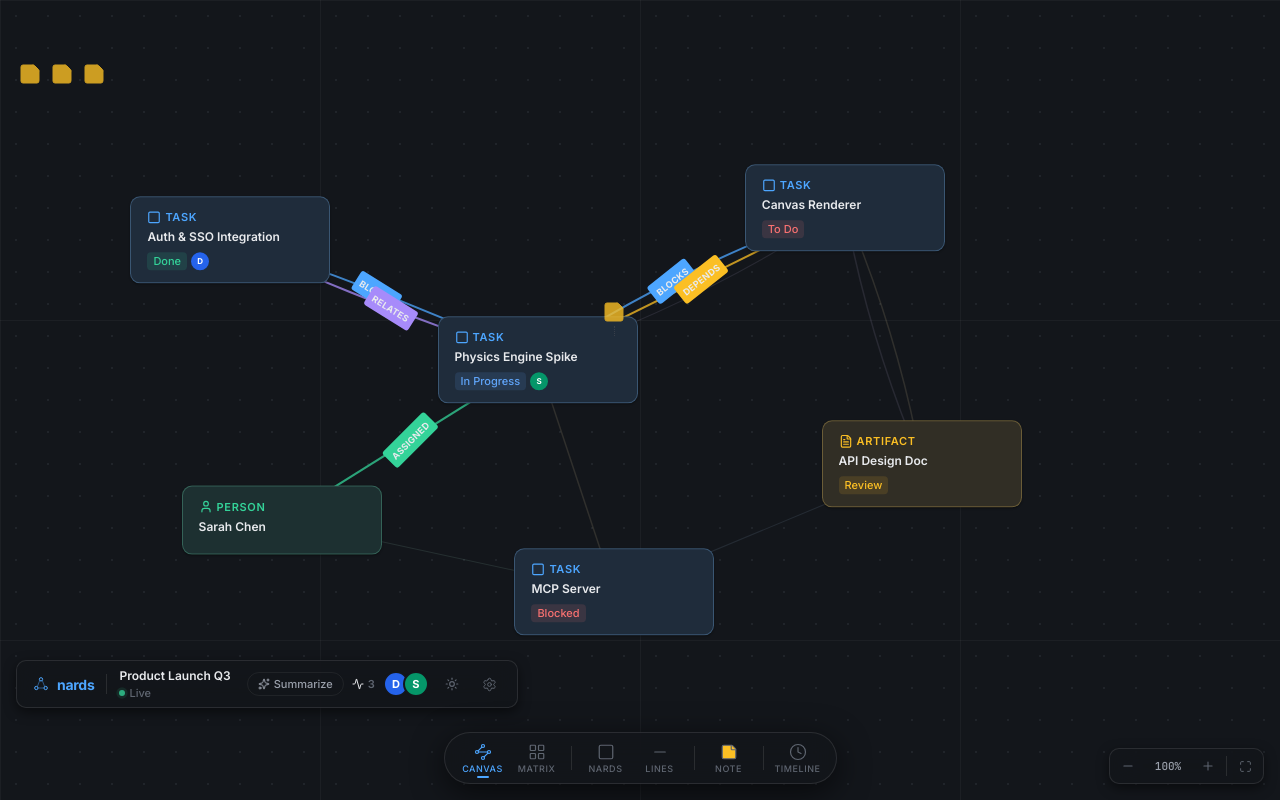
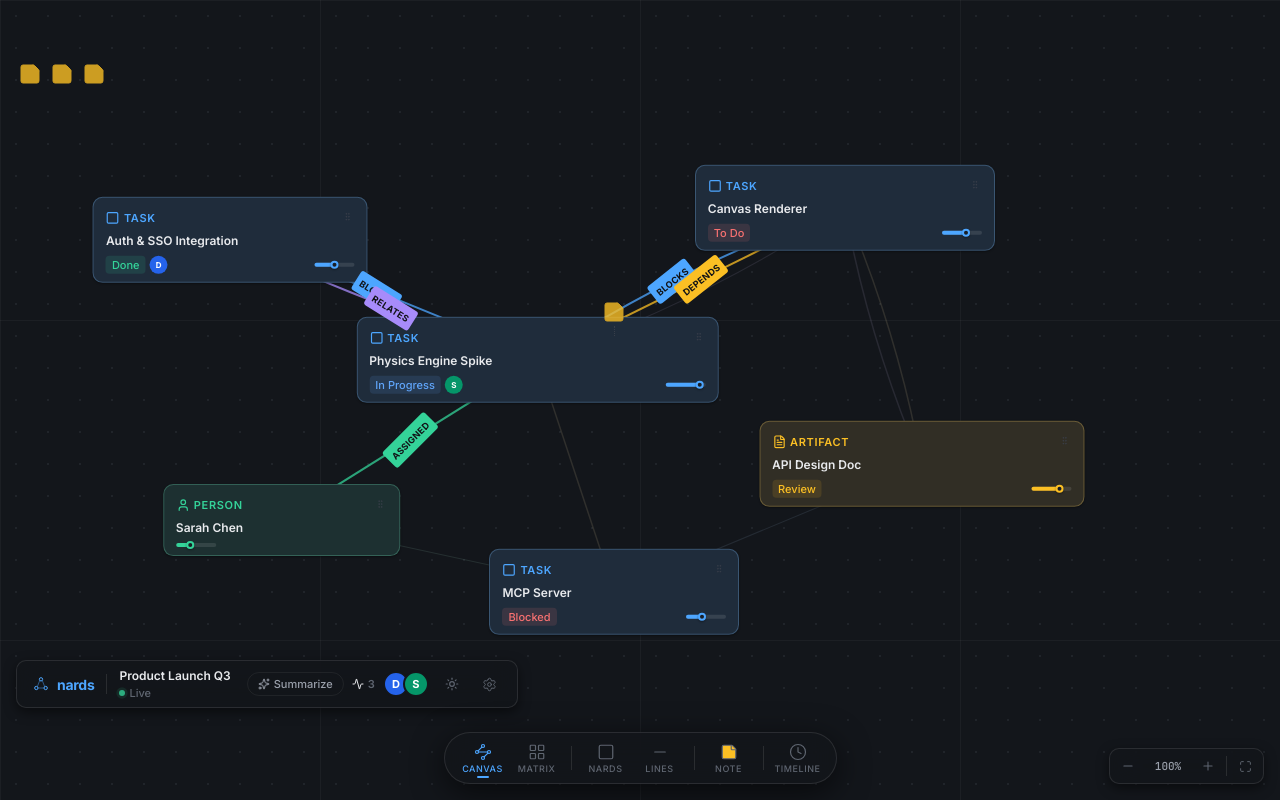
Before and after one commit to themightyboosh/nords, a React (Vite) app in the folder client-alt/: page / in a window 1280 px wide. Built offline with nearby package versions, Linux system fonts and the light colour scheme.

Commit message:
feat: Resizable nard cards with spectrum, label contrast token, titlebar with drag grip

```diff
--- a/client-alt/src/components/Canvas/CanvasMock.css
+++ b/client-alt/src/components/Canvas/CanvasMock.css
@@ -125,7 +125,7 @@
   font-weight: var(--nards-font-weight-bold);
   letter-spacing: 0.03em;
   text-transform: uppercase;
-  color: var(--nards-color-bg-base);
+  color: var(--nards-color-label-on-color);
 }
 
 /* ═══════════════════════════════════════════════ */
@@ -136,11 +136,12 @@
   position: absolute;
   transform: translate(-50%, -50%);
   z-index: 12;
-  width: 200px;
+  /* width set inline based on size */
+  min-width: 150px;
   border-width: 1px;
   border-style: solid;
   border-radius: var(--nards-radius-lg);
-  padding: var(--nards-space-md) var(--nards-space-lg);
+  padding: var(--nards-space-sm) var(--nards-space-md);
   box-shadow: var(--nards-shadow-sm);
   cursor: pointer;
   user-select: none;
@@ -158,11 +159,30 @@
   z-index: 13;
 }
 
+/* Title bar — contains header + resize handle */
+.nards-node__titlebar {
+  display: flex;
+  align-items: center;
+  justify-content: space-between;
+  margin-bottom: var(--nards-space-xs);
+}
+
 .nards-node__header {
   display: flex;
   align-items: center;
   gap: var(--nards-space-xs);
-  margin-bottom: var(--nards-space-xs);
+}
+
+.nards-node__resize-handle {
+  color: var(--nards-color-text-disabled);
+  cursor: ew-resize;
+  padding: 2px;
+  border-radius: var(--nards-radius-sm);
+  transition: color 0.15s ease;
+}
+
+.nards-node__resize-handle:hover {
+  color: var(--nards-color-text-secondary);
 }
 
 .nards-node__type-label {
@@ -182,6 +202,14 @@
   -webkit-line-clamp: 2;
   -webkit-box-orient: vertical;
   overflow: hidden;
+}
+
+/* Footer — status/assignee + spectrum */
+.nards-node__footer {
+  display: flex;
+  align-items: center;
+  justify-content: space-between;
+  gap: var(--nards-space-sm);
 }
 
 .nards-node__meta {
--- a/client-alt/src/components/Canvas/CanvasMock.tsx
+++ b/client-alt/src/components/Canvas/CanvasMock.tsx
@@ -1,5 +1,6 @@
 import React, { useState } from 'react';
-import { Square, User, FileText, Plus, Minus, Maximize, StickyNote } from 'lucide-react';
+import { Square, User, FileText, Plus, Minus, Maximize, StickyNote, GripVertical } from 'lucide-react';
+import Spectrum from '../Spectrum/Spectrum';
 import './CanvasMock.css';
 
 interface NardData {
@@ -15,6 +16,8 @@ interface NardData {
   x: number;
   y: number;
   note?: string;
+  /** Relative size 0–1 (maps to 75%–200% container scale). Semantic: importance, cost, etc. */
+  size: number;
 }
 
 interface TetherData {
@@ -28,12 +31,12 @@ interface TetherData {
 }
 
 const NARDS: NardData[] = [
-  { id: 'n1', title: 'Auth & SSO Integration', type: 'Task', typeIcon: Square, typeColor: '#4da6ff', status: 'Done', statusColor: 'var(--nards-color-success)', assignee: 'D', assigneeColor: '#2563eb', x: 18, y: 30 },
-  { id: 'n2', title: 'Physics Engine Spike', type: 'Task', typeIcon: Square, typeColor: '#4da6ff', status: 'In Progress', statusColor: 'var(--nards-color-info)', assignee: 'S', assigneeColor: '#059669', x: 42, y: 45, note: 'Benchmark at 500+ nodes' },
-  { id: 'n3', title: 'Canvas Renderer', type: 'Task', typeIcon: Square, typeColor: '#4da6ff', status: 'To Do', statusColor: 'var(--nards-color-danger)', x: 66, y: 26 },
-  { id: 'n4', title: 'Sarah Chen', type: 'Person', typeIcon: User, typeColor: '#34d399', x: 22, y: 65 },
-  { id: 'n5', title: 'API Design Doc', type: 'Artifact', typeIcon: FileText, typeColor: '#fbbf24', status: 'Review', statusColor: 'var(--nards-color-warning)', x: 72, y: 58 },
-  { id: 'n6', title: 'MCP Server', type: 'Task', typeIcon: Square, typeColor: '#4da6ff', status: 'Blocked', statusColor: 'var(--nards-color-danger)', x: 48, y: 74 },
+  { id: 'n1', title: 'Auth & SSO Integration', type: 'Task', typeIcon: Square, typeColor: '#4da6ff', status: 'Done', statusColor: 'var(--nards-color-success)', assignee: 'D', assigneeColor: '#2563eb', x: 18, y: 30, size: 0.5 },
+  { id: 'n2', title: 'Physics Engine Spike', type: 'Task', typeIcon: Square, typeColor: '#4da6ff', status: 'In Progress', statusColor: 'var(--nards-color-info)', assignee: 'S', assigneeColor: '#059669', x: 42, y: 45, note: 'Benchmark at 500+ nodes', size: 0.85 },
+  { id: 'n3', title: 'Canvas Renderer', type: 'Task', typeIcon: Square, typeColor: '#4da6ff', status: 'To Do', statusColor: 'var(--nards-color-danger)', x: 66, y: 26, size: 0.6 },
+  { id: 'n4', title: 'Sarah Chen', type: 'Person', typeIcon: User, typeColor: '#34d399', x: 22, y: 65, size: 0.35 },
+  { id: 'n5', title: 'API Design Doc', type: 'Artifact', typeIcon: FileText, typeColor: '#fbbf24', status: 'Review', statusColor: 'var(--nards-color-warning)', x: 72, y: 58, size: 0.7 },
+  { id: 'n6', title: 'MCP Server', type: 'Task', typeIcon: Square, typeColor: '#4da6ff', status: 'Blocked', statusColor: 'var(--nards-color-danger)', x: 48, y: 74, size: 0.4 },
 ];
 
 const TETHERS: TetherData[] = [
@@ -218,18 +221,26 @@ const CanvasMock: React.FC<CanvasMockProps> = ({ onNardClick, selectedNard }) =>
                 style={{
                   left: `${nard.x}%`,
                   top: `${nard.y}%`,
+                  width: `${200 * (0.75 + nard.size * 1.25)}px`,
                   backgroundColor: `color-mix(in srgb, ${nard.typeColor} 10%, var(--nards-color-bg-surface))`,
                   borderColor: `color-mix(in srgb, ${nard.typeColor} 20%, var(--nards-color-border-default))`,
                 }}
                 onClick={() => onNardClick(nard.id)}
               >
+                {/* Title bar with drag-resize handle */}
+                <div className="nards-node__titlebar">
                   <div className="nards-node__header">
                     <Icon size={14} strokeWidth={2} color={nard.typeColor} />
                     <span className="nards-node__type-label" style={{ color: nard.typeColor }}>
                       {nard.type}
                     </span>
                   </div>
+                  <div className="nards-node__resize-handle" title="Drag to resize (importance/cost)">
+                    <GripVertical size={10} strokeWidth={1.5} />
+                  </div>
+                </div>
                 <h3 className="nards-node__title">{nard.title}</h3>
+                <div className="nards-node__footer">
                   {(nard.status || nard.assignee) && (
                     <div className="nards-node__meta">
                       {nard.status && (
@@ -247,6 +258,8 @@ const CanvasMock: React.FC<CanvasMockProps> = ({ onNardClick, selectedNard }) =>
                       )}
                     </div>
                   )}
+                  <Spectrum value={nard.size} color={nard.typeColor} width={40} />
+                </div>
               </div>
               {/* Anchored sticky — icon-only, click to edit */}
               {nard.note && (
--- /dev/null
+++ b/client-alt/src/components/Spectrum/Spectrum.css
@@ -0,0 +1,39 @@
+/* ═══════════════════════════════════════════════ */
+/* SPECTRUM — reusable range indicator             */
+/* ═══════════════════════════════════════════════ */
+
+.nards-spectrum {
+  position: relative;
+  height: 4px;
+  border-radius: 2px;
+  cursor: default;
+}
+
+.nards-spectrum__track {
+  position: absolute;
+  inset: 0;
+  background: var(--nards-color-border-default);
+  border-radius: 2px;
+}
+
+.nards-spectrum__fill {
+  position: absolute;
+  top: 0;
+  left: 0;
+  height: 100%;
+  border-radius: 2px;
+  transition: width 0.2s ease;
+}
+
+.nards-spectrum__thumb {
+  position: absolute;
+  top: 50%;
+  transform: translate(-50%, -50%);
+  width: 8px;
+  height: 8px;
+  border-radius: 50%;
+  background: var(--nards-color-bg-surface);
+  border: 2px solid;
+  box-shadow: var(--nards-shadow-sm);
+  transition: left 0.2s ease;
+}
--- /dev/null
+++ b/client-alt/src/components/Spectrum/Spectrum.tsx
@@ -0,0 +1,53 @@
+import React from 'react';
+import './Spectrum.css';
+
+interface SpectrumProps {
+  /** Current value 0–1 (maps to min–max of the semantic range) */
+  value: number;
+  /** Color of the filled portion */
+  color: string;
+  /** Optional label shown on hover/tooltip */
+  label?: string;
+  /** Width in px (default: 48) */
+  width?: number;
+}
+
+/**
+ * Spectrum — A compact, reusable range indicator component.
+ * Used by Nards (container size = importance) and Lines (distance = weight).
+ * Renders as a thin horizontal bar with a filled portion.
+ */
+const Spectrum: React.FC<SpectrumProps> = ({
+  value,
+  color,
+  label,
+  width = 48,
+}) => {
+  const clamped = Math.max(0, Math.min(1, value));
+
+  return (
+    <div
+      className="nards-spectrum"
+      style={{ width }}
+      title={label}
+    >
+      <div className="nards-spectrum__track" />
+      <div
+        className="nards-spectrum__fill"
+        style={{
+          width: `${clamped * 100}%`,
+          backgroundColor: color,
+        }}
+      />
+      <div
+        className="nards-spectrum__thumb"
+        style={{
+          left: `${clamped * 100}%`,
+          borderColor: color,
+        }}
+      />
+    </div>
+  );
+};
+
+export default Spectrum;
--- a/client-alt/src/styles/theme-obsidian-light.css
+++ b/client-alt/src/styles/theme-obsidian-light.css
@@ -64,6 +64,9 @@
   --nards-color-danger: #dc2626;
   --nards-color-info: #2563eb;
 
+  /* ── Label on Color ── */
+  --nards-color-label-on-color: #ffffff;
+
   /* ── Tethers ── */
   --nards-color-tether-active: #2563eb;
   --nards-color-tether-ghost: rgba(37, 99, 235, 0.12);
--- a/client-alt/src/styles/theme-obsidian.css
+++ b/client-alt/src/styles/theme-obsidian.css
@@ -66,6 +66,9 @@
   --nards-color-danger: #f87171;
   --nards-color-info: #60a5fa;
 
+  /* ── Label on Color ── */
+  --nards-color-label-on-color: #111317;
+
   /* ── Tethers ── */
   --nards-color-tether-active: #4da6ff;
   --nards-color-tether-ghost: rgba(77, 166, 255, 0.15);
```
Lines whose indentation alone changed are shown as unchanged.
